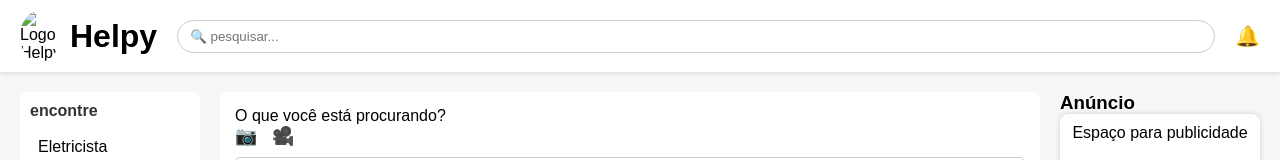
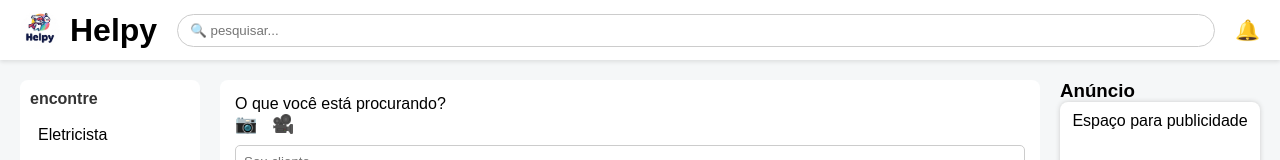
Before and after one commit to Helpyapp00/helpy-site, a plain HTML site: page index.html in a window 1280 px wide. Shown: the top 160 px of the page. Drawn offline with Linux system fonts and the light colour scheme.

Commit message:
atualizando imagens

```diff
--- a/index.html
+++ b/index.html
@@ -12,7 +12,7 @@
   <!-- Cabeçalho -->
   <header>
     <div class="logo-box">
-      <img src="assets/Perfil Helpy.jpg" alt="Logo Helpy">
+      <img src="imagens/Perfil Helpy.png" alt="Logo Helpy">
       <h1>Helpy</h1>
     </div>
     <input type="text" class="search" placeholder="🔍 pesquisar...">
```
Also changed, not shown: imagens/Perfil Helpy.png (added).
